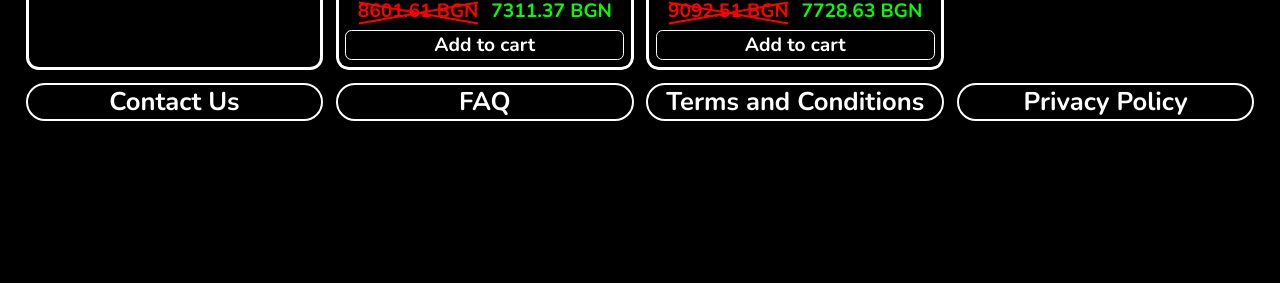
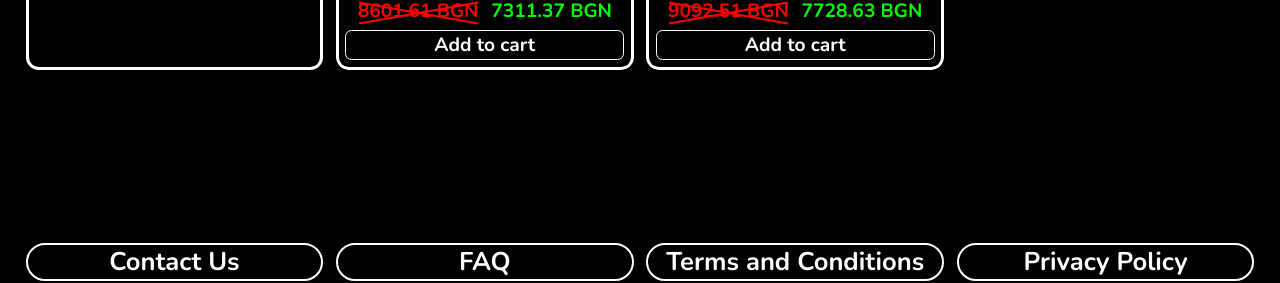
Before and after one commit to Nikolay-Petrov-Ognyanov/Music-Store, a React (Create React App) app: page /catalog/accordions in a window 1280 px wide. Shown: the part 3725-4008 px from the top of the page. Before the commit the page ends 3859 px from the top, so only its background shows below. Built offline with nearby package versions, Linux system fonts and the light colour scheme.

Commit message:
add modal

```diff
--- a/src/components/Card/Card.js
+++ b/src/components/Card/Card.js
@@ -8,7 +8,7 @@ export default function Card({ item }) {
     const dispatch = useDispatch()
 
     function handleAddToCart() {
-        dispatch(showModal())
+        dispatch(showModal(item.name))
         setTimeout(() => { dispatch(hideModal()) }, 3000)
     }
 
--- a/src/components/Catalog/Catalog.js
+++ b/src/components/Catalog/Catalog.js
@@ -4,15 +4,17 @@ import { useNavigate, useParams } from "react-router-dom"
 import Card from "../Card/Card"
 import Slider from "rc-slider"
 import "rc-slider/assets/index.css"
-// import { useSelector } from "react-redux"
+import { hideModal } from "../../redux/features/modal"
+import { useDispatch, useSelector } from "react-redux"
 
 export default function Catalog() {
 	const navigate = useNavigate()
+	const dispatch = useDispatch()
+
+	const modal = useSelector(state => state.modal.value)
+	// const viewportWidth = useSelector(state => state.viewportWidth.value)
 
 	const { category } = useParams()
-
-	// const showModal = useSelector(state => state.modal.value)
-	// const viewportWidth = useSelector(state => state.viewportWidth.value)
 
 	const [instruments, setInstruments] = useState(null)
 	const [filteredByPrice, setFilteredByPrice] = useState([])
@@ -44,6 +46,46 @@ export default function Catalog() {
 		"Price ascending",
 		"Price descending"
 	]
+
+	const handleSorting = useCallback(criteria => {
+		if (filteredByNumberOfKeys) {
+			if (criteria === "Alphabetical A-Z") {
+				setSortedInstruments(filteredByNumberOfKeys.sort((a, b) => {
+					return a.name.localeCompare(b.name)
+				}))
+			}
+
+			if (criteria === "Alphabetical Z-A") {
+				setSortedInstruments(filteredByNumberOfKeys.sort((a, b) => {
+					return b.name.localeCompare(a.name)
+				}))
+			}
+
+			if (criteria === "Price ascending") {
+				setSortedInstruments(filteredByNumberOfKeys.sort((a, b) => {
+					const aPrice = a.price * (1 - a.discount)
+					const bPrice = b.price * (1 - b.discount)
+
+					return aPrice - bPrice
+				}))
+			}
+
+			if (criteria === "Price descending") {
+				setSortedInstruments(filteredByNumberOfKeys.sort((a, b) => {
+					const aPrice = a.price * (1 - a.discount)
+					const bPrice = b.price * (1 - b.discount)
+
+					return bPrice - aPrice
+				}))
+			}
+		}
+	}, [filteredByNumberOfKeys])
+
+	const clearAllFilters = useCallback(() => {
+		setPriceRange([lowestPrice, highestPrice])
+		setSelectedManufacturers([])
+		setSelectedNumbersOfKeys([])
+	}, [lowestPrice, highestPrice])
 
 	useEffect(() => {
 		if (!category) navigate("/catalog/accordions")
@@ -77,7 +119,7 @@ export default function Catalog() {
 
 		fetchData()
 		clearAllFilters()
-	}, [category, navigate])
+	}, [category, navigate, clearAllFilters])
 
 	useEffect(() => {
 		const filtered_by_price = instruments && instruments.filter(instrument => {
@@ -201,40 +243,6 @@ export default function Catalog() {
 		}
 	}, [filteredByPrice, filteredByManufacturer, selectedNumbersOfKeys])
 
-	const handleSorting = useCallback(criteria => {
-		if (filteredByNumberOfKeys) {
-			if (criteria === "Alphabetical A-Z") {
-				setSortedInstruments(filteredByNumberOfKeys.sort((a, b) => {
-					return a.name.localeCompare(b.name)
-				}))
-			}
-
-			if (criteria === "Alphabetical Z-A") {
-				setSortedInstruments(filteredByNumberOfKeys.sort((a, b) => {
-					return b.name.localeCompare(a.name)
-				}))
-			}
-
-			if (criteria === "Price ascending") {
-				setSortedInstruments(filteredByNumberOfKeys.sort((a, b) => {
-					const aPrice = a.price * (1 - a.discount)
-					const bPrice = b.price * (1 - b.discount)
-
-					return aPrice - bPrice
-				}))
-			}
-
-			if (criteria === "Price descending") {
-				setSortedInstruments(filteredByNumberOfKeys.sort((a, b) => {
-					const aPrice = a.price * (1 - a.discount)
-					const bPrice = b.price * (1 - b.discount)
-
-					return bPrice - aPrice
-				}))
-			}
-		}
-	}, [filteredByNumberOfKeys])
-
 	useEffect(() => {
 		handleSorting(sortingCriteria)
 	}, [filteredByNumberOfKeys, handleSorting, sortingCriteria])
@@ -259,10 +267,12 @@ export default function Catalog() {
 		})
 	}
 
-	function clearAllFilters() {
-		setPriceRange([lowestPrice, highestPrice])
-		setSelectedManufacturers([])
-		setSelectedNumbersOfKeys([])
+	function modalContainerClassName() {
+		if (modal.display) {
+			return style.modal_container_show
+		} else {
+			return style.modal_container_hide
+		}
 	}
 
 	return <section className={style.catalog}>
@@ -402,5 +412,21 @@ export default function Catalog() {
 				</div>
 			</div>
 		</div>
+
+		<div className={modalContainerClassName()}>
+			<div className={style.modal}>
+				<div className={style.modal_text}>
+					<p>{modal.itemName}</p>
+					<p>was added to the cart</p>
+				</div>
+
+				<button
+					className={style.modal_button}
+					onClick={() => dispatch(hideModal())}
+				>
+					OK
+				</button>
+			</div>
+		</div>
 	</section>
 }
--- a/src/components/Catalog/Catalog.module.css
+++ b/src/components/Catalog/Catalog.module.css
@@ -1,10 +1,30 @@
+.catalog {
+    display: flex;
+    flex-direction: column;
+    align-items: center;
+    color: white;
+    position: relative;
+}
+
+.top {
+    margin: 0 0 1vw 0;
+    border-radius: 3vw;
+    text-align: center;
+    display: flex;
+    gap: 1vw;
+    justify-content: space-evenly;
+    height: 3vw;
+    align-items: center;
+    color: white;
+    font-size: 1.5vw;
+}
+
 .left {
     width: 23.25vw;
     display: flex;
     flex-direction: column;
     border: 0.25vw solid;
     border-radius: 1vw;
-    padding-top: vw;
     color: white;
 }
 
@@ -46,26 +66,6 @@
     width: 71.75vw;
     margin: 0 0 0 1vw;
     color: white;
-}
-
-.catalog {
-    display: flex;
-    flex-direction: column;
-    align-items: center;
-    color: white;
-}
-
-.top {
-    margin: 0 0 1vw 0;
-    border-radius: 3vw;
-    text-align: center;
-    display: flex;
-    gap: 1vw;
-    justify-content: space-evenly;
-    height: 3vw;
-    align-items: center;
-    color: white;
-    font-size: 1.5vw;
 }
 
 .sorting_container {
@@ -148,8 +148,64 @@
     justify-content: center;
 }
 
-.clear_all_filters:hover{
+.clear_all_filters:hover {
     color: black;
     border-color: white;
     background-color: white;
 }
+
+.modal_container_show {
+    position: fixed;
+    top: 0;
+    right: 0;
+    bottom: 0;
+    left: 0;
+    width: 100vw;
+    height: 100vh;
+    z-index: 100;
+    background-color: rgba(0, 0, 0, 0.5);
+    display: flex;
+    align-items: center;
+    justify-content: center;
+}
+
+.modal_container_hide {
+    z-index: -1;
+    pointer-events: none;
+}
+
+.modal {
+    width: calc(100vw / 3);
+    height: 12.5vw;
+    display: flex;
+    flex-direction: column;
+    align-items: center;
+    justify-content: space-evenly;
+    background-color: black;
+    border: 0.25vw solid white;
+    border-radius: 2vw;
+    font-size: 2vw;
+}
+
+.modal_text {
+    text-align: center;
+}
+
+.modal_button {
+    color: white;
+    border: 0.25vw solid white;
+    border-radius: 2vw;
+    height: 3vw;
+    cursor: pointer;
+    width: 50%;
+    font-weight: 800;
+    display: flex;
+    align-items: center;
+    justify-content: center;
+}
+
+.modal_button:hover {
+    color: black;
+    border-color: white;
+    background-color: white;
+}
--- a/src/redux/features/modal.js
+++ b/src/redux/features/modal.js
@@ -2,13 +2,20 @@ import { createSlice } from "@reduxjs/toolkit"
 
 const modalSlice = createSlice({
     name: "modal",
-    initialState: { value: false },
+    initialState: {
+        value: {
+            display: false,
+            itemName: ""
+        }
+    },
     reducers: {
-        showModal: (state) => {
-            state.value = true
+        showModal: (state, { payload }) => {
+            state.value.display = true
+            state.value.itemName = payload
         },
         hideModal: (state) => {
-            state.value = false
+            state.value.display = false
+            state.value.itemName = ""
         }
     }
 })
```
